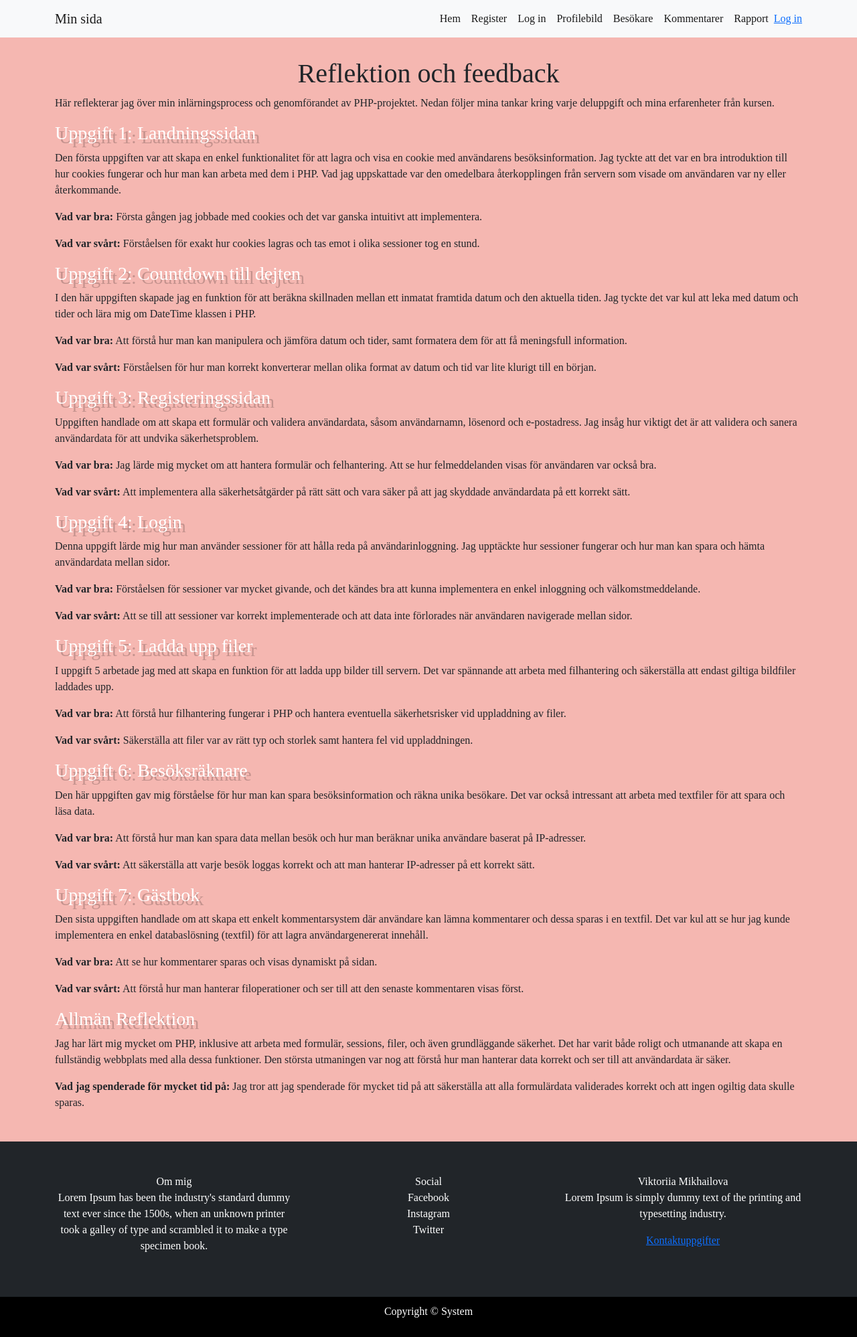
After one commit to mikhailvik/Back-End, a PHP site: page /rapport.php in a window 1280 px wide. The commit adds this page. Shown: the whole page at 67% size. Run offline with PHP 8.4, Linux system fonts and the light colour scheme; some web fonts are replaced.

Commit message:
Rapport is ready

```diff
--- a/css/style.css
+++ b/css/style.css
@@ -61,7 +61,19 @@ header {
 	padding-bottom: 20px;
 }
 
+#rapport-section {
+	padding-top:30px;
+	padding-bottom: 30px;
+}
 
+#rapport-section h1 {
+	text-align: center;
+}
+
+#rapport-section h3 {
+	color: white;
+	text-shadow: 6px 6px 0px rgba(0,0,0,0.2);
+}
 
 #copyright{
 	background-color: black;
--- a/navigeringen.php
+++ b/navigeringen.php
@@ -14,6 +14,7 @@
 				<li class="nav-item"><a class="nav-link active" aria-current="page" href="profile.php">Profilebild</a></li>
 				<li class="nav-item"><a class="nav-link active" aria-current="page" href="visits.php">Besökare</a></li>
 				<li class="nav-item"><a class="nav-link active" aria-current="page" href="comments.php">Kommentarer</a></li>
+				<li class="nav-item"><a class="nav-link active" aria-current="page" href="rapport.php">Rapport</a></li>
 			</ul>
 		</div>
 			<!-- Visa länk till profilen om man är inloggad -->
--- /dev/null
+++ b/rapport.php
@@ -0,0 +1,94 @@
+<?php include "handy_methods.php" ?>
+<!DOCTYPE html>
+<html>
+<head>
+<title>Min sida</title>
+<link href="https://cdn.jsdelivr.net/npm/bootstrap@5.1.3/dist/css/bootstrap.min.css" rel="stylesheet" integrity="sha384-1BmE4kWBq78iYhFldvKuhfTAU6auU8tT94WrHftjDbrCEXSU1oBoqyl2QvZ6jIW3" crossorigin="anonymous">
+<link rel="stylesheet" href="css/style.css">
+<meta name="viewport" content="width=device-width, initial-scale=1.0">
+<meta charset="utf-8">
+<link rel="stylesheet" href="https://cdnjs.cloudflare.com/ajax/libs/font-awesome/4.7.0/css/font-awesome.min.css">
+
+
+</head>
+<body>
+
+
+<?php
+include "navigeringen.php";
+?>
+
+
+<!-- Här börjar sidans "rapport-section" -->
+
+<section id="rapport-section">
+	<div class="container">
+		<div class="row align-items-center">
+		    <div class="col align-self-center">
+
+				<h1>Reflektion och feedback</h1>
+				<p>Här reflekterar jag över min inlärningsprocess och genomförandet av PHP-projektet. Nedan följer mina tankar kring varje deluppgift och mina erfarenheter från kursen.</p>
+
+				<h3>Uppgift 1: Landningssidan</h3>
+				<p>
+					Den första uppgiften var att skapa en enkel funktionalitet för att lagra och visa en cookie med användarens besöksinformation. Jag tyckte att det var en bra introduktion till hur cookies fungerar och hur man kan arbeta med dem i PHP. Vad jag uppskattade var den omedelbara återkopplingen från servern som visade om användaren var ny eller återkommande.
+				</p>
+				<p><strong>Vad var bra:</strong> Första gången jag jobbade med cookies och det var ganska intuitivt att implementera.</p>
+				<p><strong>Vad var svårt:</strong> Förståelsen för exakt hur cookies lagras och tas emot i olika sessioner tog en stund.</p>
+
+				<h3>Uppgift 2: Countdown till dejten</h3>
+				<p>
+					I den här uppgiften skapade jag en funktion för att beräkna skillnaden mellan ett inmatat framtida datum och den aktuella tiden. Jag tyckte det var kul att leka med datum och tider och lära mig om DateTime klassen i PHP.
+				</p>
+				<p><strong>Vad var bra:</strong> Att förstå hur man kan manipulera och jämföra datum och tider, samt formatera dem för att få meningsfull information.</p>
+				<p><strong>Vad var svårt:</strong> Förståelsen för hur man korrekt konverterar mellan olika format av datum och tid var lite klurigt till en början.</p>
+
+				<h3>Uppgift 3: Registeringssidan</h3>
+				<p>
+					Uppgiften handlade om att skapa ett formulär och validera användardata, såsom användarnamn, lösenord och e-postadress. Jag insåg hur viktigt det är att validera och sanera användardata för att undvika säkerhetsproblem.
+				</p>
+				<p><strong>Vad var bra:</strong> Jag lärde mig mycket om att hantera formulär och felhantering. Att se hur felmeddelanden visas för användaren var också bra.</p>
+				<p><strong>Vad var svårt:</strong> Att implementera alla säkerhetsåtgärder på rätt sätt och vara säker på att jag skyddade användardata på ett korrekt sätt.</p>
+
+				<h3>Uppgift 4: Login</h3>
+				<p>
+					Denna uppgift lärde mig hur man använder sessioner för att hålla reda på användarinloggning. Jag upptäckte hur sessioner fungerar och hur man kan spara och hämta användardata mellan sidor.
+				</p>
+				<p><strong>Vad var bra:</strong> Förståelsen för sessioner var mycket givande, och det kändes bra att kunna implementera en enkel inloggning och välkomstmeddelande.</p>
+				<p><strong>Vad var svårt:</strong> Att se till att sessioner var korrekt implementerade och att data inte förlorades när användaren navigerade mellan sidor.</p>
+
+				<h3>Uppgift 5: Ladda upp filer</h3>
+				<p>
+					I uppgift 5 arbetade jag med att skapa en funktion för att ladda upp bilder till servern. Det var spännande att arbeta med filhantering och säkerställa att endast giltiga bildfiler laddades upp.
+				</p>
+				<p><strong>Vad var bra:</strong> Att förstå hur filhantering fungerar i PHP och hantera eventuella säkerhetsrisker vid uppladdning av filer.</p>
+				<p><strong>Vad var svårt:</strong> Säkerställa att filer var av rätt typ och storlek samt hantera fel vid uppladdningen.</p>
+
+				<h3>Uppgift 6: Besöksräknare</h3>
+				<p>
+					Den här uppgiften gav mig förståelse för hur man kan spara besöksinformation och räkna unika besökare. Det var också intressant att arbeta med textfiler för att spara och läsa data.
+				</p>
+				<p><strong>Vad var bra:</strong> Att förstå hur man kan spara data mellan besök och hur man beräknar unika användare baserat på IP-adresser.</p>
+				<p><strong>Vad var svårt:</strong> Att säkerställa att varje besök loggas korrekt och att man hanterar IP-adresser på ett korrekt sätt.</p>
+
+				<h3>Uppgift 7: Gästbok</h3>
+				<p>
+					Den sista uppgiften handlade om att skapa ett enkelt kommentarsystem där användare kan lämna kommentarer och dessa sparas i en textfil. Det var kul att se hur jag kunde implementera en enkel databaslösning (textfil) för att lagra användargenererat innehåll.
+				</p>
+				<p><strong>Vad var bra:</strong> Att se hur kommentarer sparas och visas dynamiskt på sidan.</p>
+				<p><strong>Vad var svårt:</strong> Att förstå hur man hanterar filoperationer och ser till att den senaste kommentaren visas först.</p>
+
+				<h3>Allmän Reflektion</h3>
+				<p>
+					Jag har lärt mig mycket om PHP, inklusive att arbeta med formulär, sessions, filer, och även grundläggande säkerhet. Det har varit både roligt och utmanande att skapa en fullständig webbplats med alla dessa funktioner. Den största utmaningen var nog att förstå hur man hanterar data korrekt och ser till att användardata är säker.
+				</p>
+				<p><strong>Vad jag spenderade för mycket tid på:</strong> Jag tror att jag spenderade för mycket tid på att säkerställa att alla formulärdata validerades korrekt och att ingen ogiltig data skulle sparas.</p>
+
+			</div>
+		</div>
+	</div>
+</section>
+<?php include "footer.php";?>
+</body>
+<script src="https://cdn.jsdelivr.net/npm/bootstrap@5.1.3/dist/js/bootstrap.bundle.min.js" integrity="sha384-ka7Sk0Gln4gmtz2MlQnikT1wXgYsOg+OMhuP+IlRH9sENBO0LRn5q+8nbTov4+1p" crossorigin="anonymous"></script>
+</html>
```
